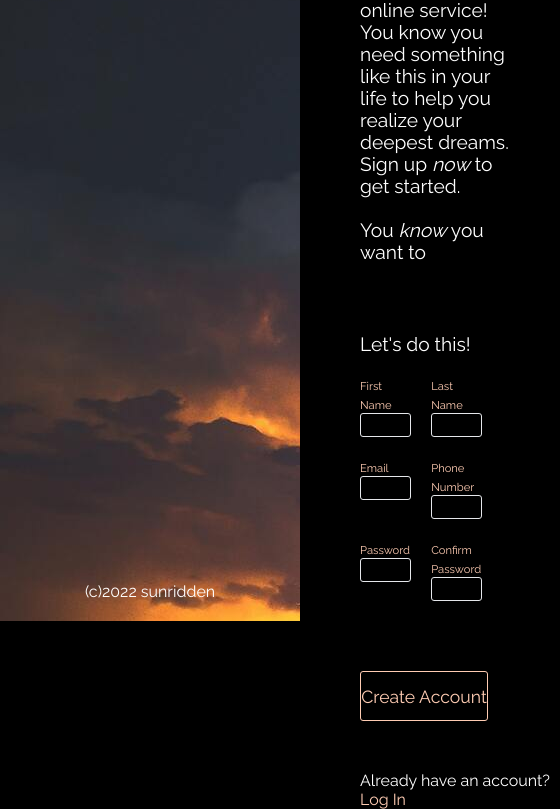
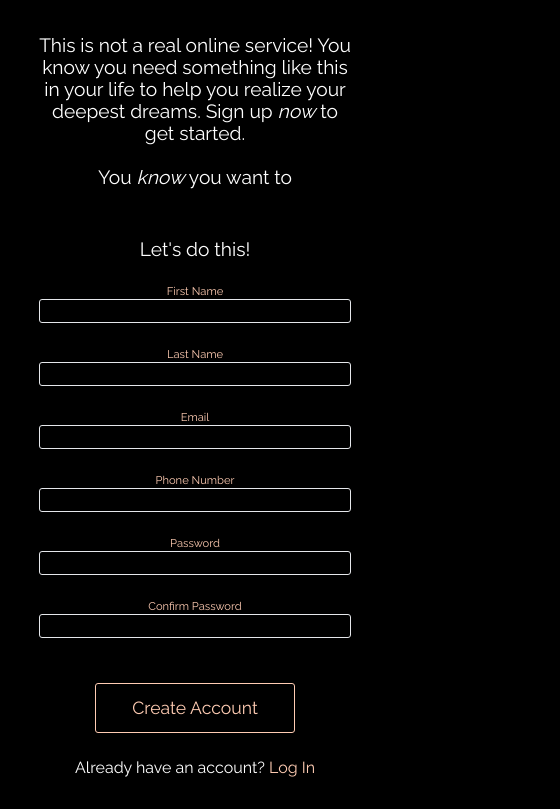
Before and after one commit to sunridden/sign-up-form, a plain HTML site: page index.html in a window 390 px wide. Shown: the part 223-1032 px from the top of the page, 560 px wide, since content can reach past the window. After the commit the page ends 1000 px from the top, so only its background shows below. Drawn offline with Linux system fonts and the light colour scheme; a script that the page names is missing.

Commit message:
Added functionality for page to scale with browser size

```diff
--- a/styles.css
+++ b/styles.css
@@ -51,8 +51,8 @@
 }
 
 .textbox {
-    padding-top: 200px;
-    padding-bottom: 70px;
+    margin-top: 200px;
+    margin-bottom: 70px;
     width: 80%;
     font-size: 1.2rem;
 }
@@ -119,3 +119,49 @@
     color: #FFCCB3;
     text-decoration: none;
 }
+
+@media only screen and (max-width: 735px) {
+
+    .content {
+        flex-direction: column;
+        text-align: center;
+    }
+
+    .background {
+        width: 100vw;
+        height: 210px;
+    }
+
+    .header {
+        padding: 50px;
+        margin: auto;
+    }
+
+    .information {
+        margin: 0;
+    }
+
+    .textbox {
+        margin: 50px auto 50px;
+    }
+
+    .user-info {
+        margin: auto;
+    }
+
+    .form-title {
+        text-align: center;
+    }
+
+    #odin-form {
+        width: 100%;
+    }
+
+    #odin-form p {
+        width: 100%;
+    }
+
+    #odin-form button {
+        margin: 25px auto;
+    }
+}
```
